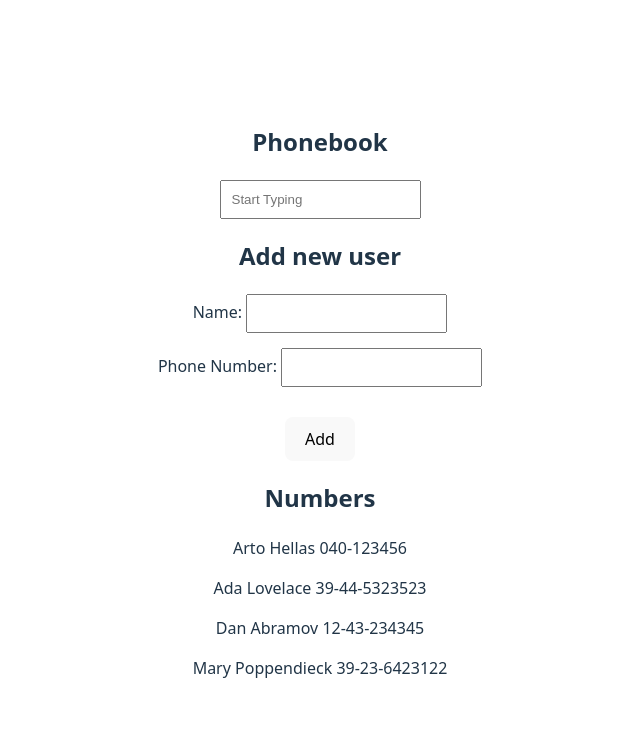
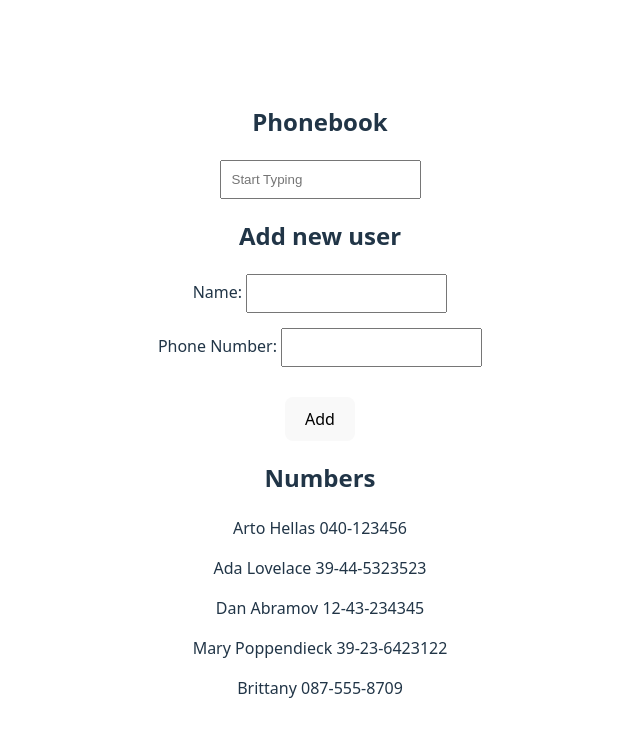
Before and after one commit to Haupt04/MOOC-Full-Stack, a React (Vite) app in the folder part2/phonebook/: page / in a window 1280 px wide. Shown: the top 736 px of the page, without its empty margins (320-960 px from the left). Built offline with nearby package versions, Linux system fonts and the light colour scheme; data requests are answered from the project's data file.

Commit message:
Completed 2.12

```diff
--- a/part2/phonebook/db.json
+++ b/part2/phonebook/db.json
@@ -1,5 +1,5 @@
 {
-  "persons":[
+  "persons": [
     {
       "name": "Arto Hellas",
       "number": "040-123456",
@@ -19,6 +19,11 @@
       "name": "Mary Poppendieck",
       "number": "39-23-6423122",
       "id": "4"
+    },
+    {
+      "id": "07ff",
+      "name": "Brittany",
+      "number": "087-555-8709"
     }
   ]
 }
--- a/part2/phonebook/src/App.jsx
+++ b/part2/phonebook/src/App.jsx
@@ -3,8 +3,8 @@ import './App.css'
 import Filter from './components/Filter'
 import PersonForm from './components/PersonForm'
 import Persons from './components/Persons'
-import axios from "axios"
 import { useEffect } from 'react'
+import Server from './server.js'
 
 const App = () => {
   const [persons, setPersons] = useState([])
@@ -14,11 +14,11 @@ const App = () => {
 
 
   useEffect(() => {
-    axios
-      .get("http://localhost:3001/persons").then(response => {
-        console.log("axios", response.data)
-        setPersons(response.data)
-      })
+    Server.getAllPerson()
+    .then(response => {
+      console.log("axios", response)
+      setPersons(response)
+    })
   },[])
 
   const handleNewName = (event) => {
@@ -43,9 +43,13 @@ const App = () => {
     const check = persons.find((person) => person.name === newName)
 
     if (!check) {
-      setPersons(persons.concat(personObject))
-      setNewName('')
-      setNum('')
+      Server.createEntry(personObject)
+      .then(response => {
+        setPersons(persons.concat(response))
+        setNewName('')
+        setNum('')
+      })
+
     } else {
       window.alert(`${newName} is already in the phonebook`)
     }
@@ -56,6 +60,8 @@ const App = () => {
         String(value).toLowerCase().includes(search.toLowerCase())
       ))
     : persons
+
+console.log("Rendering Persons with:", filteredPersons)
 
   return (
     <div>
@@ -72,7 +78,7 @@ const App = () => {
       />
 
       <h2>Numbers</h2>
-      <Persons persons={filteredPersons} />
+      <Persons persons={filteredPersons || []} />
     </div>
   )
 }
--- /dev/null
+++ b/part2/phonebook/src/server.js
@@ -0,0 +1,21 @@
+import axios from "axios";
+
+
+const baseUrl = 'http://localhost:3001/persons'
+
+
+
+ const createEntry = (newPerson) => {
+    const request = axios.post(baseUrl, newPerson)
+    return request.then(response => response.data)
+}
+
+const getAllPerson = () => {
+    const request = axios.get(baseUrl)
+    return request.then(response => response.data)
+}
+
+
+
+
+export default {createEntry, getAllPerson}
```
